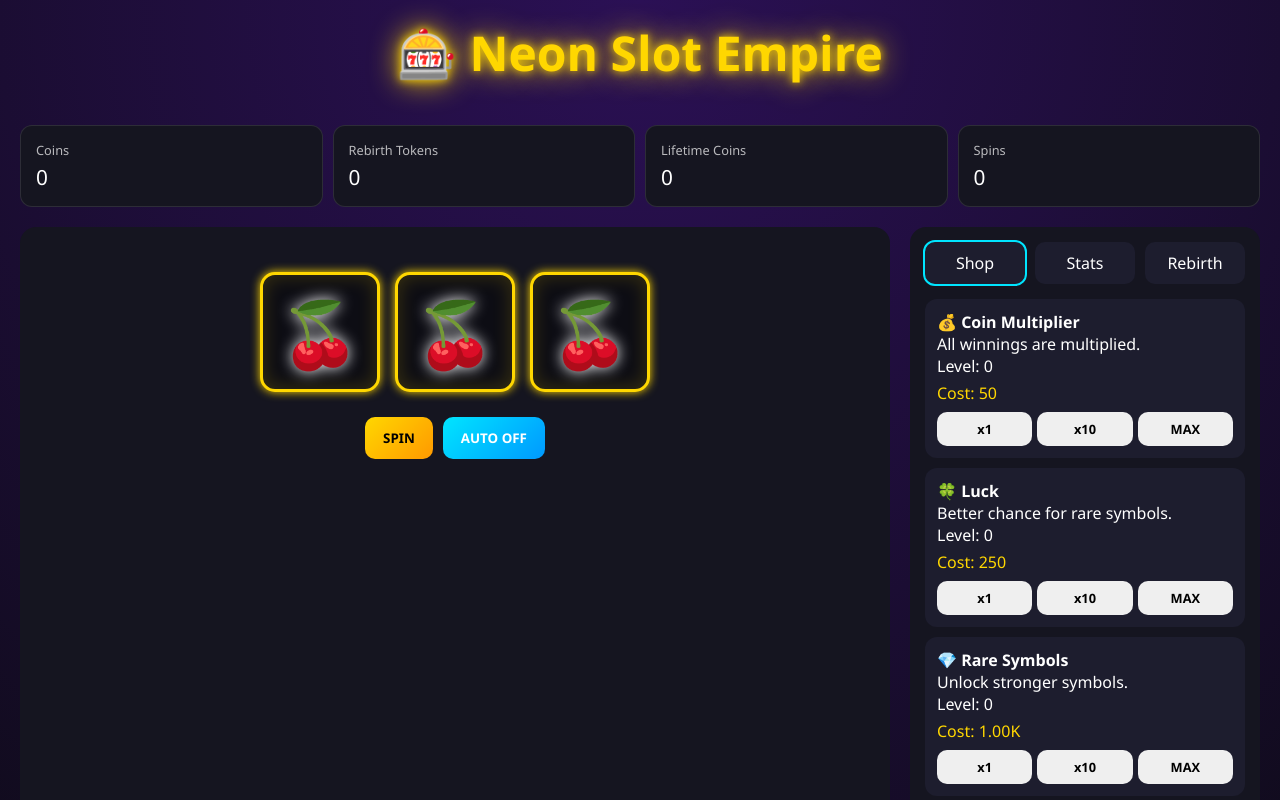
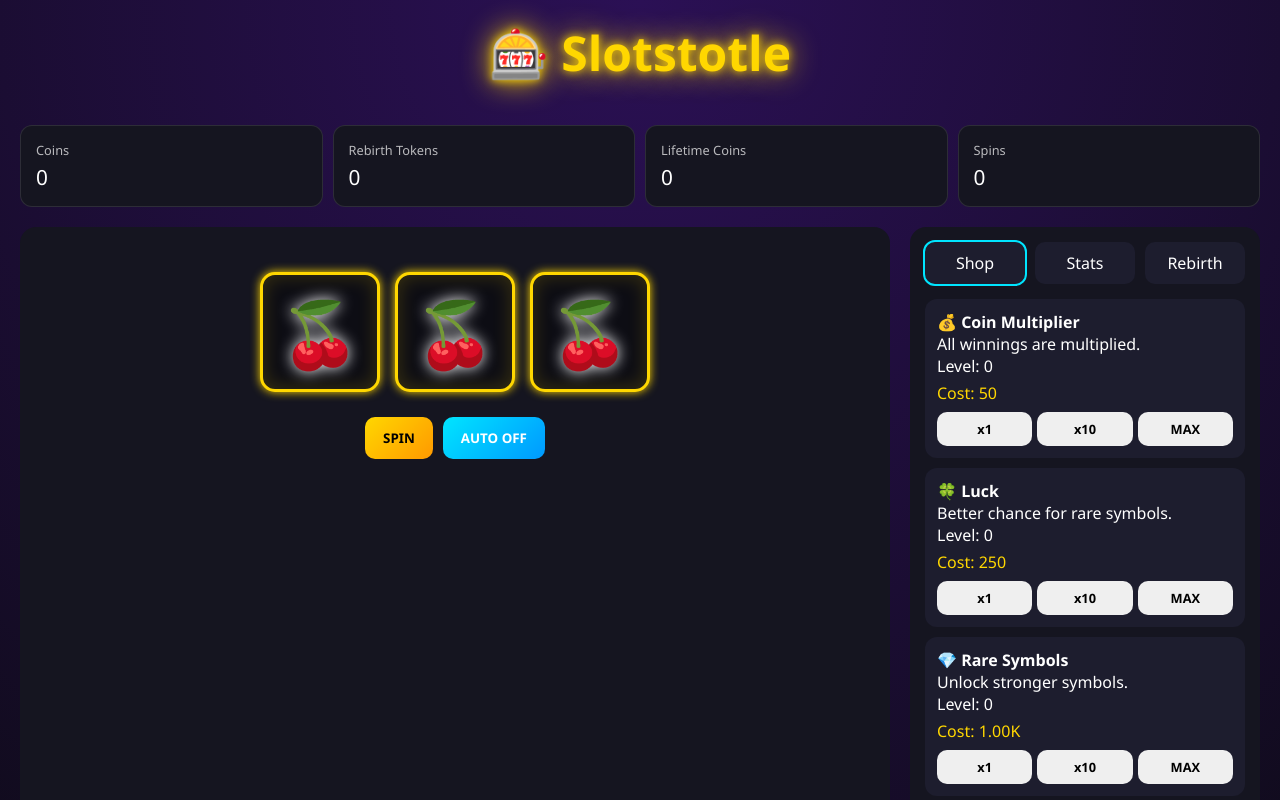
Before and after one commit to Danlarmmos/Slotstotle, a plain HTML site: page index.html in a window 1280 px wide. Shown: the top 800 px of the page. Drawn offline with Linux system fonts and the light colour scheme.

Commit message:
Update index.html

```diff
--- a/index.html
+++ b/index.html
@@ -267,7 +267,7 @@ transform:translateY(-200px);
 <body>
 
 <header>
-<h1>🎰 Neon Slot Empire</h1>
+<h1>🎰 Slotstotle</h1>
 </header>
 
 <div class="wrapper">
```
